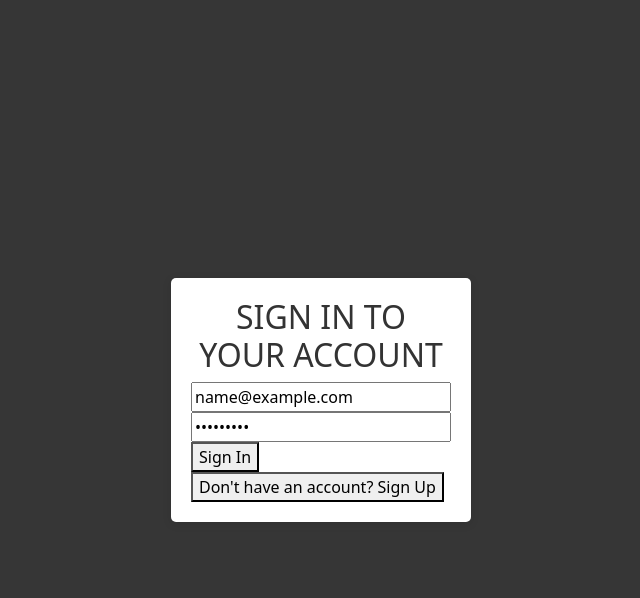
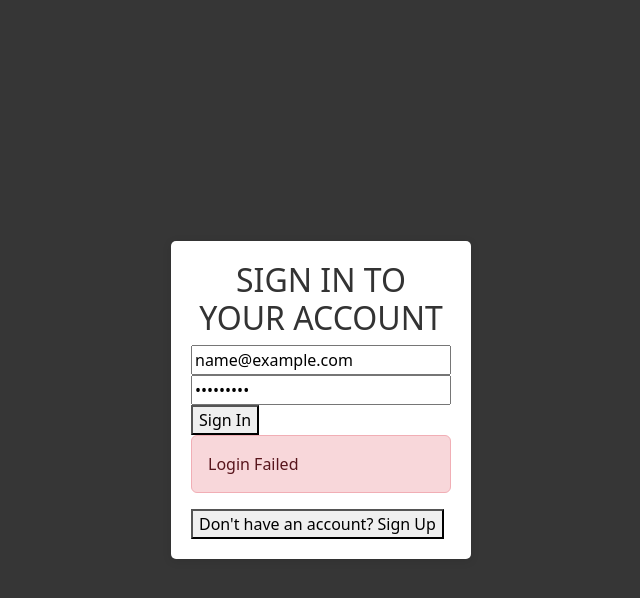
Before and after one commit to heyitsjearbear/cat-generator, a React (Vite) app: page /login in a window 1280 px wide. Both pictures are taken after typing "name@example.com", "Sample123" into the empty fields and a click on the button "Sign In". Shown: the top 598 px of the page, without its empty margins (319-959 px from the left). Built offline with nearby package versions, Linux system fonts and the light colour scheme; no server answers.

Commit message:
Add login validation error message.

```diff
--- a/src/LoginComponent.tsx
+++ b/src/LoginComponent.tsx
@@ -1,7 +1,7 @@
 import React, { useState } from "react";
 import { useNavigate } from 'react-router-dom';
 import "./LoginComponent.css"; // Make sure to create a corresponding CSS file
-
+import { Alert } from "react-bootstrap";
 interface LoginComponentProps {
   onSwitch: () => void;
   isLogin: boolean;
@@ -12,7 +12,7 @@ const LoginComponent: React.FC<LoginComponentProps> = ({ onSwitch, isLogin }) =>
   const [email, setEmail] = useState<string>("");
   const [password, setPassword] = useState<string>("");
   const navigate = useNavigate(); // Use the useNavigate hook
-
+  const [loginValid, isLoginValid] = useState<boolean>(true); // You can use this state to show an error message if the passwords do not match
   const handleLogin = async (e: React.FormEvent) => {
     e.preventDefault();
 
@@ -33,10 +33,11 @@ const LoginComponent: React.FC<LoginComponentProps> = ({ onSwitch, isLogin }) =>
 
       // Save the token to localStorage or to a cookie
       localStorage.setItem('token', data.token);
-
+      isLoginValid(true);
       // Navigate to the home route
       navigate('/home');
     } catch (error) {
+      isLoginValid(false)
       console.error(error);
     }
   };
@@ -68,6 +69,7 @@ const LoginComponent: React.FC<LoginComponentProps> = ({ onSwitch, isLogin }) =>
           />
         </div>
         <button type="submit">Sign In</button>
+        { !loginValid && <Alert variant="danger">Login Failed</Alert> }
         <button type="button" onClick={handleSwitch}>
           Don't have an account? Sign Up
         </button>
```
